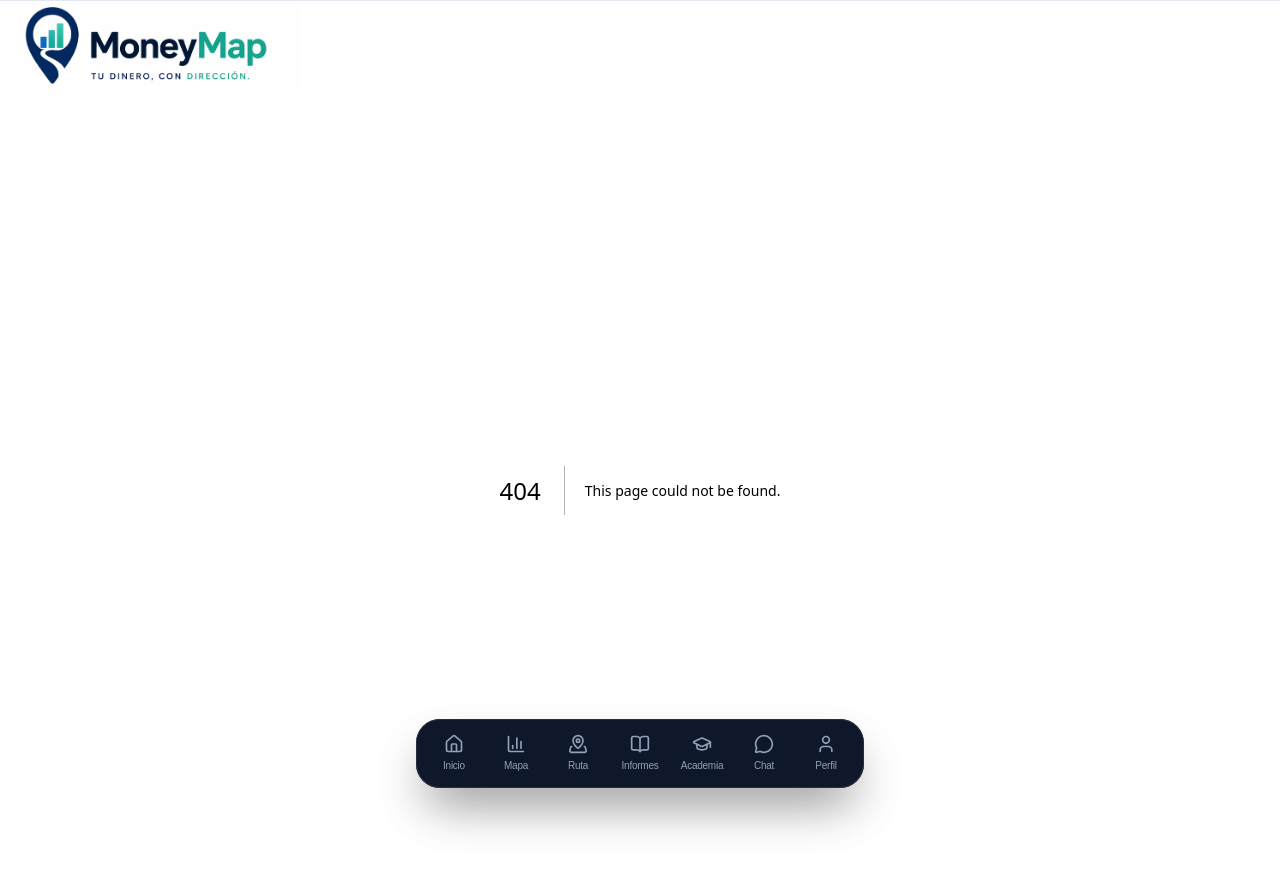
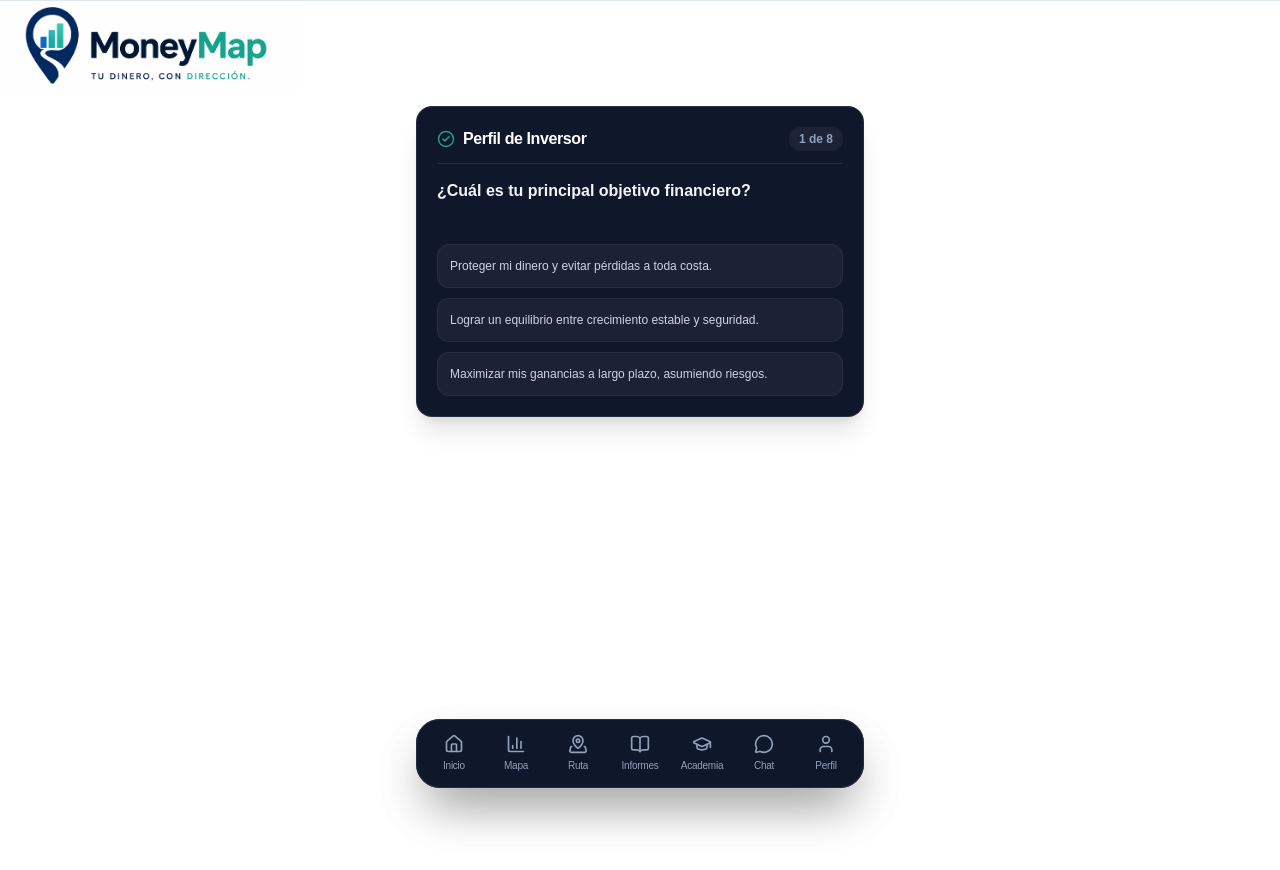
Before and after one commit to davidtarin1993-lab/moneymap-app, a Next.js app: page /formacion/survey_economy in a window 1280 px wide. Before the commit this address had no page. Shown: the top 870 px of the page. Built offline with nearby package versions, Linux system fonts and the light colour scheme.

Commit message:
Incorporamos perfilador

```diff
--- a/app/formacion/page.tsx
+++ b/app/formacion/page.tsx
@@ -16,8 +16,8 @@ export default function FormacionPage() {
           </p>
         </header>
 
-        {/* Ajustado a grid-cols-4 en escritorio para albergar el nuevo botón */}
-        <section className="grid grid-cols-1 sm:grid-cols-2 md:grid-cols-4 gap-4 items-stretch">
+        {/* Ajustado a grid-cols-5 en escritorio para albergar el test de perfil */}
+        <section className="grid grid-cols-1 sm:grid-cols-2 md:grid-cols-5 gap-4 items-stretch">
 
           {/* Tarjeta 1: Noticias */}
           <Link href="/formacion/noticias" className="group block bg-[#111827] rounded-3xl p-5 shadow-sm border border-white/5 transition-all duration-300 hover:border-blue-500/40 hover:-translate-y-1 h-full">
@@ -58,7 +58,7 @@ export default function FormacionPage() {
             </div>
           </Link>
 
-          {/* NUEVO Selector 4: Calculadora de Interés Compuesto */}
+          {/* Tarjeta 4: Calculadora de Interés Compuesto */}
           <Link href="/formacion/calculadora" className="group block bg-[#111827] rounded-3xl p-5 shadow-sm border border-white/5 transition-all duration-300 hover:border-violet-500/40 hover:-translate-y-1 h-full">
             <div className="flex flex-col h-full justify-between">
               <div className="flex items-start gap-3">
@@ -71,6 +71,19 @@ export default function FormacionPage() {
             </div>
           </Link>
 
+          {/* Tarjeta 5: Encuesta Económica / Perfil de Inversor */}
+          <Link href="/formacion/survey_economy" className="group block bg-[#111827] rounded-3xl p-5 shadow-sm border border-white/5 transition-all duration-300 hover:border-fuchsia-500/40 hover:-translate-y-1 h-full">
+            <div className="flex flex-col h-full justify-between">
+              <div className="flex items-start gap-3">
+                <div className="bg-fuchsia-500/10 p-2.5 rounded-xl text-xl">🎯</div>
+                <div>
+                  <h2 className="text-sm font-bold text-white group-hover:text-fuchsia-400 transition-colors">Perfilador</h2>
+                  <p className="mt-1 text-[11px] text-white/60 leading-normal">Encuesta económica para descubrir tu perfil de inversor ideal.</p>
+                </div>
+              </div>
+            </div>
+          </Link>
+
         </section>
       </div>
     </main>
--- /dev/null
+++ b/app/formacion/survey_economy/page.tsx
@@ -0,0 +1,200 @@
+"use client";
+
+import React, { useState } from 'react';
+import { Shield, BarChart2, Zap, RefreshCw, CheckCircle2 } from 'lucide-react';
+
+interface Option {
+  text: string;
+  points: number; // Conservador = 1, Moderado = 2, Agresivo = 3
+}
+
+interface Question {
+  id: number;
+  questionText: string;
+  options: Option[];
+}
+
+const QUESTIONS: Question[] = [
+  {
+    id: 1,
+    questionText: "¿Cuál es tu principal objetivo financiero?",
+    options: [
+      { text: "Proteger mi dinero y evitar pérdidas a toda costa.", points: 1 },
+      { text: "Lograr un equilibrio entre crecimiento estable y seguridad.", points: 2 },
+      { text: "Maximizar mis ganancias a largo plazo, asumiendo riesgos.", points: 3 },
+    ],
+  },
+  {
+    id: 2,
+    questionText: "Si tu inversión cae un 20% debido al mercado, ¿qué haces?",
+    options: [
+      { text: "Vendo todo inmediatamente para no perder más capital.", points: 1 },
+      { text: "Mantengo la inversión esperando que el mercado se recupere.", points: 2 },
+      { text: "Compro más acciones aprovechando los precios bajos.", points: 3 },
+    ],
+  },
+  {
+    id: 3,
+    questionText: "¿Por cuánto tiempo planeas mantener tus inversiones?",
+    options: [
+      { text: "A corto plazo: Menos de 2 años.", points: 1 },
+      { text: "A medio plazo: Entre 3 y 5 años.", points: 2 },
+      { text: "A largo plazo: Más de 5 o 10 años.", points: 3 },
+    ],
+  },
+  {
+    id: 4,
+    questionText: "¿Cuál es tu nivel de conocimiento sobre mercados financieros?",
+    options: [
+      { text: "Bajo. Prefiero depósitos y productos garantizados.", points: 1 },
+      { text: "Medio. Entiendo los fondos indexados y la renta fija/variable.", points: 2 },
+      { text: "Alto. Invierto de forma habitual en bolsa, ETFs o criptoactivos.", points: 3 },
+    ],
+  },
+  {
+    id: 5,
+    questionText: "¿Qué porcentaje de tus ingresos mensuales puedes destinar a la inversión?",
+    options: [
+      { text: "Menos del 10%, mi presupuesto actual es bastante ajustado.", points: 1 },
+      { text: "Entre el 10% y el 25%, tengo capacidad de ahorro estable.", points: 2 },
+      { text: "Más del 25%, mis finanzas están muy saneadas.", points: 3 },
+    ],
+  },
+  {
+    id: 6,
+    questionText: "De las siguientes opciones, ¿cuál describe mejor tu situación laboral?",
+    options: [
+      { text: "Ingresos variables (Autónomo o desempleado actualmente).", points: 1 },
+      { text: "Ingresos estables (Empleado por cuenta ajena con contrato).", points: 2 },
+      { text: "Ingresos muy seguros (Funcionario del Estado o pensionista).", points: 3 },
+    ],
+  },
+  {
+    id: 7,
+    questionText: "Si te ofrecen una inversión donde puedes ganar mucho pero también perder la mitad de lo invertido:",
+    options: [
+      { text: "No me interesa en absoluto, prefiero dormir tranquilo.", points: 1 },
+      { text: "Lo evaluaría detenidamente metiendo solo una cantidad mínima.", points: 2 },
+      { text: "Invierto sin dudarlo, el que no arriesga no gana.", points: 3 },
+    ],
+  },
+  {
+    id: 8,
+    questionText: "¿Qué es lo que más te preocuparía tras realizar una inversión?",
+    options: [
+      { text: "Ver que el saldo disminuye respecto al día anterior.", points: 1 },
+      { text: "Que la rentabilidad no consiga superar a la inflación actual.", points: 2 },
+      { text: "Perder una gran oportunidad del mercado por ser cobarde.", points: 3 },
+    ],
+  },
+];
+
+export default function TestInversor() {
+  const [currentQuestion, setCurrentQuestion] = useState(0);
+  const [score, setScore] = useState(0);
+  const [showResult, setShowResult] = useState(false);
+
+  const handleAnswer = (points: number) => {
+    const nextScore = score + points;
+    setScore(nextScore);
+
+    if (currentQuestion + 1 < QUESTIONS.length) {
+      setCurrentQuestion(currentQuestion + 1);
+    } else {
+      setShowResult(true);
+    }
+  };
+
+  const resetQuiz = () => {
+    setCurrentQuestion(0);
+    setScore(0);
+    setShowResult(false);
+  };
+
+  const getProfile = () => {
+    // Escala basada en 8 preguntas (Mínimo: 8 puntos, Máximo: 24 puntos)
+    if (score <= 12) {
+      return {
+        title: "Conservador",
+        desc: "Priorizas la seguridad de tu capital. Prefieres rentabilidades bajas pero estables antes que arriesgarte a sufrir pérdidas temporales.",
+        icon: Shield,
+        color: "text-emerald-400 bg-emerald-500/10 border-emerald-500/20",
+      };
+    } else if (score <= 18) {
+      return {
+        title: "Moderado",
+        desc: "Buscas un equilibrio. Estás dispuesto a asumir fluctuaciones moderadas a cambio de un crecimiento superior a la inflación.",
+        icon: BarChart2,
+        color: "text-amber-400 bg-amber-500/10 border-amber-500/20",
+      };
+    } else {
+      return {
+        title: "Agresivo",
+        desc: "Buscas la máxima rentabilidad. Comprendes perfectamente la volatilidad del mercado y toleras caídas fuertes a corto plazo para ganar más a largo plazo.",
+        icon: Zap,
+        color: "text-rose-400 bg-rose-500/10 border-rose-500/20",
+      };
+    }
+  };
+
+  const profile = getProfile();
+
+  return (
+    <section className="bg-[#0F172A] rounded-2xl p-5 mt-4 shadow-xl border border-white/10 text-white max-w-md mx-auto">
+
+      {showResult ? (
+        <div className="flex flex-col items-center text-center py-4">
+          <div className={`p-4 rounded-full border ${profile.color} mb-4`}>
+            <profile.icon size={40} />
+          </div>
+
+          <p className="text-xs font-semibold text-slate-400 uppercase tracking-wider">Tu perfil es</p>
+          <h3 className="text-3xl font-black mt-1 tracking-tight text-white">{profile.title}</h3>
+
+          <p className="mt-3 text-sm text-slate-300 leading-relaxed px-2">
+            {profile.desc}
+          </p>
+
+          <button
+            onClick={resetQuiz}
+            className="mt-6 flex items-center gap-2 bg-[#0B3A6E] hover:bg-[#144d8c] text-white px-5 py-2.5 rounded-xl font-bold text-sm transition-all w-full justify-center shadow-lg"
+          >
+            <RefreshCw size={16} />
+            Repetir test
+          </button>
+        </div>
+      ) : (
+        <div>
+          {/* Encabezado e indicador de progreso compacto */}
+          <div className="flex justify-between items-center border-b border-white/10 pb-3 mb-4">
+            <h3 className="text-base font-black tracking-tight flex items-center gap-2">
+              <CheckCircle2 size={18} className="text-[#1FA187]" />
+              Perfil de Inversor
+            </h3>
+            <span className="text-xs font-bold text-slate-400 bg-white/5 px-2.5 py-1 rounded-full">
+              {currentQuestion + 1} de {QUESTIONS.length}
+            </span>
+          </div>
+
+          {/* Enunciado de la pregunta */}
+          <h4 className="text-base font-bold leading-snug min-h-[48px] text-slate-100">
+            {QUESTIONS[currentQuestion].questionText}
+          </h4>
+
+          {/* Opciones de respuesta apretaditas */}
+          <div className="flex flex-col gap-2.5 mt-4">
+            {QUESTIONS[currentQuestion].options.map((option, index) => (
+              <button
+                key={index}
+                onClick={() => handleAnswer(option.points)}
+                className="w-full text-left bg-white/5 hover:bg-white/10 border border-white/5 active:bg-[#0B3A6E] active:border-[#0B3A6E] p-3 rounded-xl transition-all text-xs font-medium leading-normal text-slate-300 hover:text-white"
+              >
+                {option.text}
+              </button>
+            ))}
+          </div>
+        </div>
+      )}
+    </section>
+  );
+}
```
